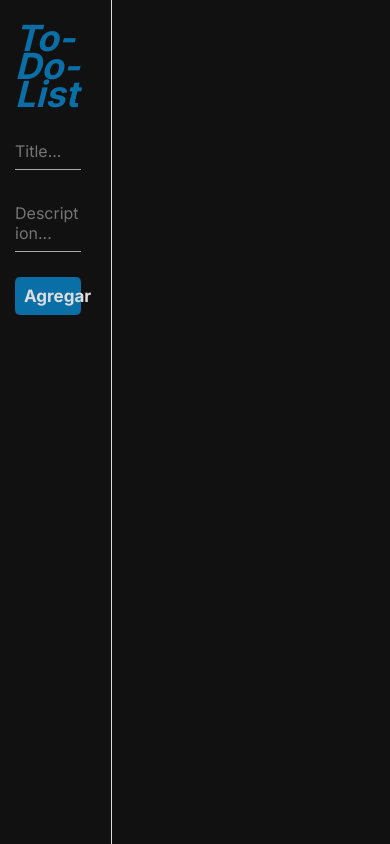
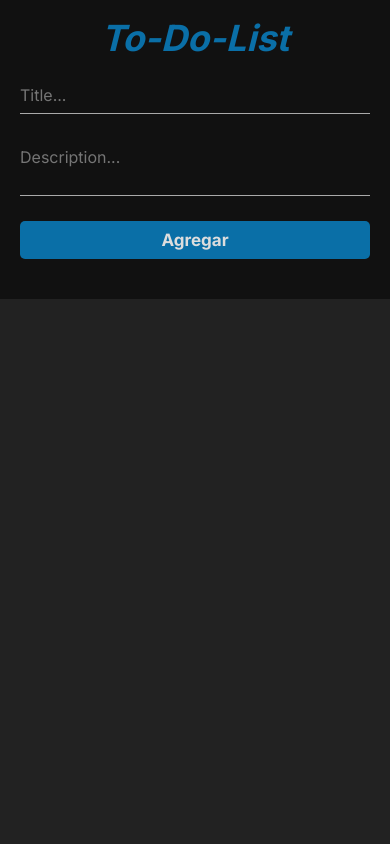
Before and after one commit to juanRCoder/angular-projects-typescript-app, an Angular app: page /to-do-list in a window 390 px wide. Built offline with nearby package versions, Linux system fonts and the light colour scheme.

Commit message:
styles: add styles for responsive design

```diff
--- a/src/app/to-do-list/to-do-list.component.scss
+++ b/src/app/to-do-list/to-do-list.component.scss
@@ -3,21 +3,34 @@
   background-color: #111;
   max-width: 1350px;
   margin: auto;
-  display: flex;
 }
 .boxProject_toDoList {
   width: 100%;
   display: flex;
 
+  @media screen and (max-width: 700px) {
+    flex-direction: column;
+  }
+
   &_box1 {
     font-family: Inter;
-    padding-right: 30px;
+    padding-right: 20px;
     margin: 0 0 0 15px;
-    border-right: 1px solid #ddd;
-    width: 17%;
+    border-right: 1px solid #fff;
+    width: 220px;
     height: 100vh;
     position: sticky;
     top: 0;
+
+    @media screen and (max-width: 700px) {
+      height: auto;
+      width: auto;
+      padding-right: 0;
+      margin: 0;
+      border-right: 0;
+      padding: 0px 20px;
+      position: relative;
+    }
 
     &_title {
       font-size: 2.25rem;
@@ -26,6 +39,9 @@
       color: #0a6fa7;
       padding-top: 1.5rem;
       padding-bottom: 25px;
+      @media screen and (max-width: 768px) {
+        text-align: center;
+      }
     }
     &_content {
       .form_content {
@@ -86,10 +102,20 @@
     width: 75.5%;
     display: grid;
     grid-template-columns: repeat(2, 1fr);
-    grid-template-rows: 1fr 1fr 1fr 1fr;
     margin: 30px;
     gap: 25px;
     height: 0%;
+
+    @media screen and (max-width: 1024px) {
+      margin: 15px;
+    }
+    @media screen and (max-width: 768px) {
+      margin-top: 25px;
+    }
+    @media screen and (max-width: 678px) {
+      width: auto;
+      grid-template-columns: repeat(1, 1fr);
+    }
 
     &_taskCard {
       outline: 1px solid #0a6fa7;
@@ -97,7 +123,6 @@
       padding: 10px;
       color: #ddd;
       word-wrap: break-word;
-      max-width: 450px;
       &_checkTitle {
         display: flex;
         > input {
@@ -108,12 +133,14 @@
           font-size: 26px;
           margin-left: 19px;
           font-family: Inter;
+          word-break: break-word;
         }
       }
       &_content {
         font-size: 14px;
         margin: 10px 0;
         font-family: Inter;
+        word-break: break-word;
       }
       &_btns {
         display: flex;
```
